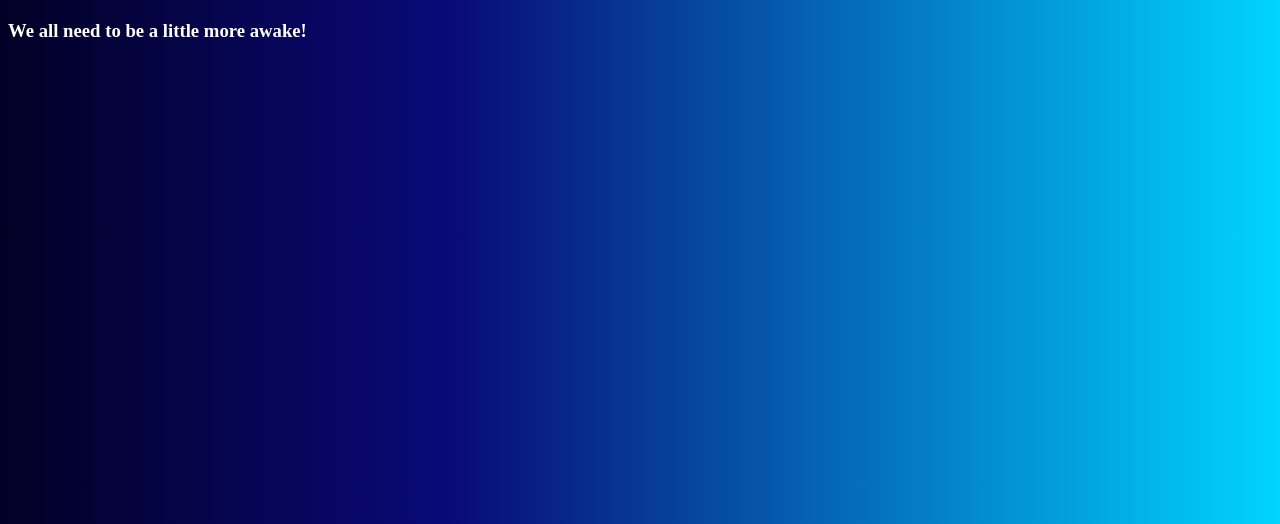
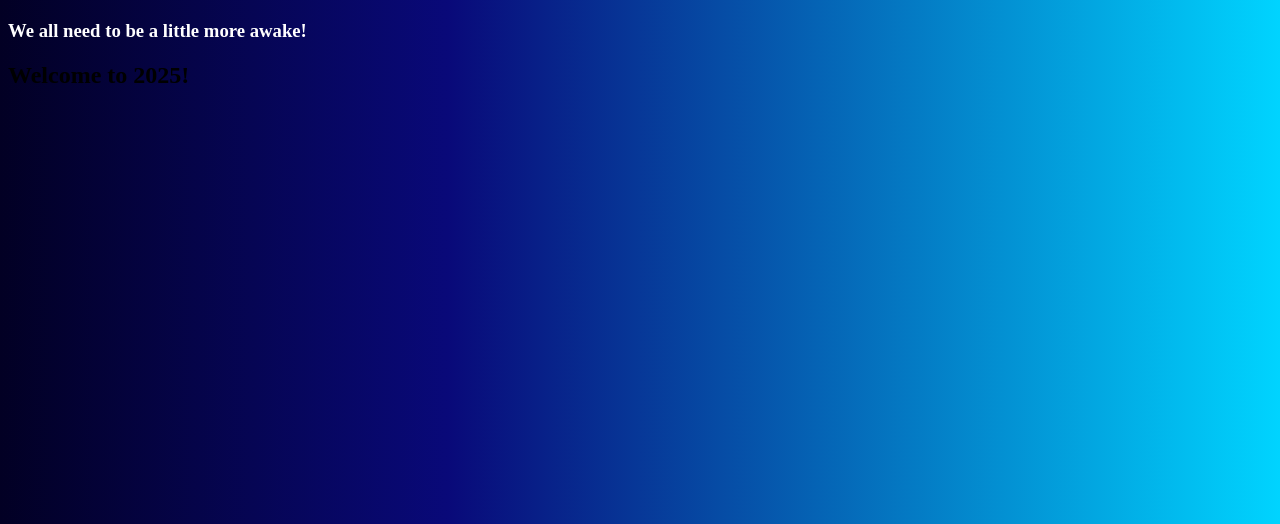
Before and after one commit to ashrafrahmanstchris/7a24, a plain HTML site: page index.html in a window 1280 px wide. Shown: the part 276-800 px from the top of the page. Drawn offline with Linux system fonts and the light colour scheme.

Commit message:
Update index.html

```diff
--- a/index.html
+++ b/index.html
@@ -29,5 +29,9 @@
     <h3 class="s1">
     We all need to be a little more awake!
     </h3>
+
+    <h2>
+      Welcome to 2025!
+    </h2>
   </body>
 </html>
```
